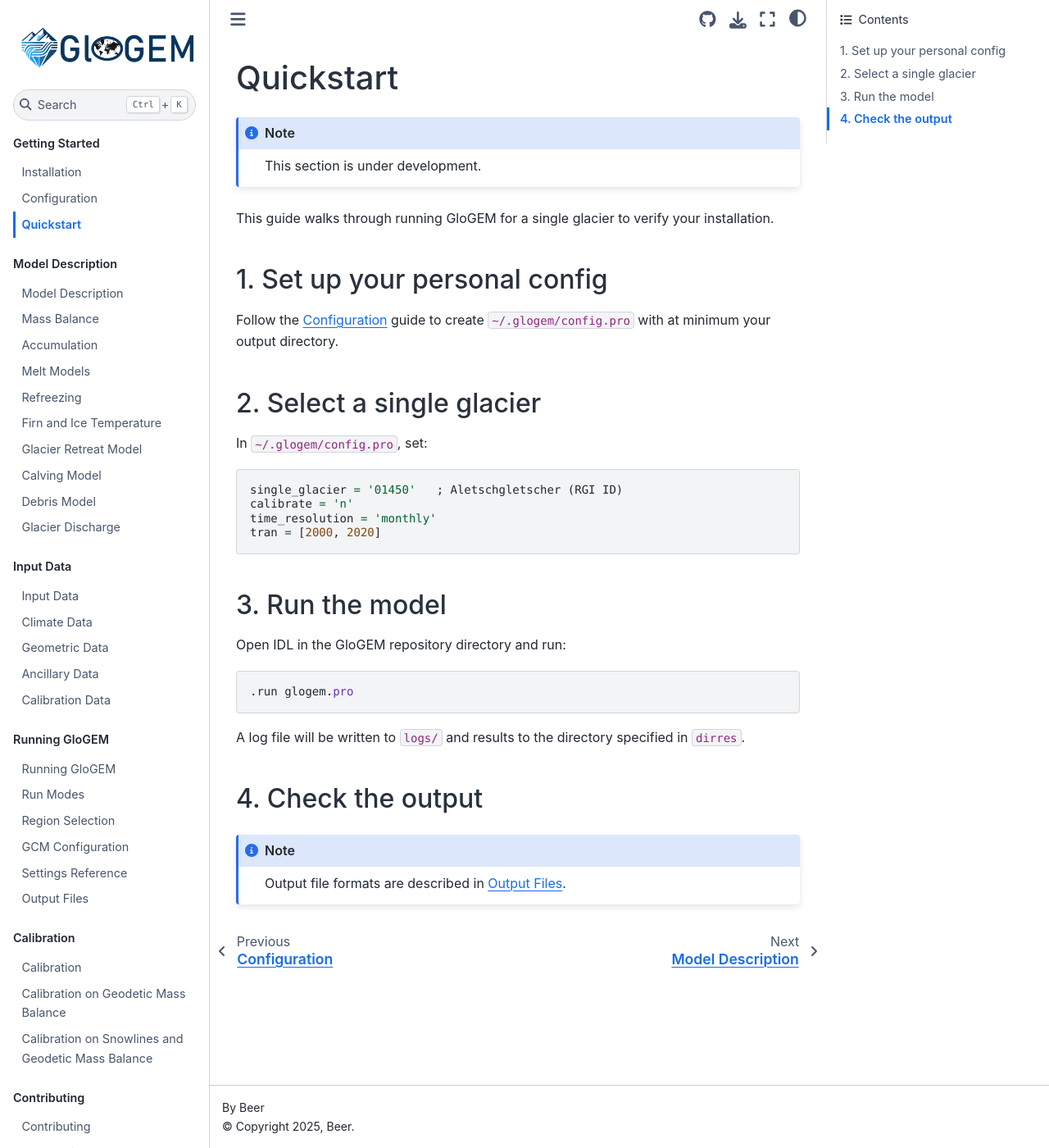
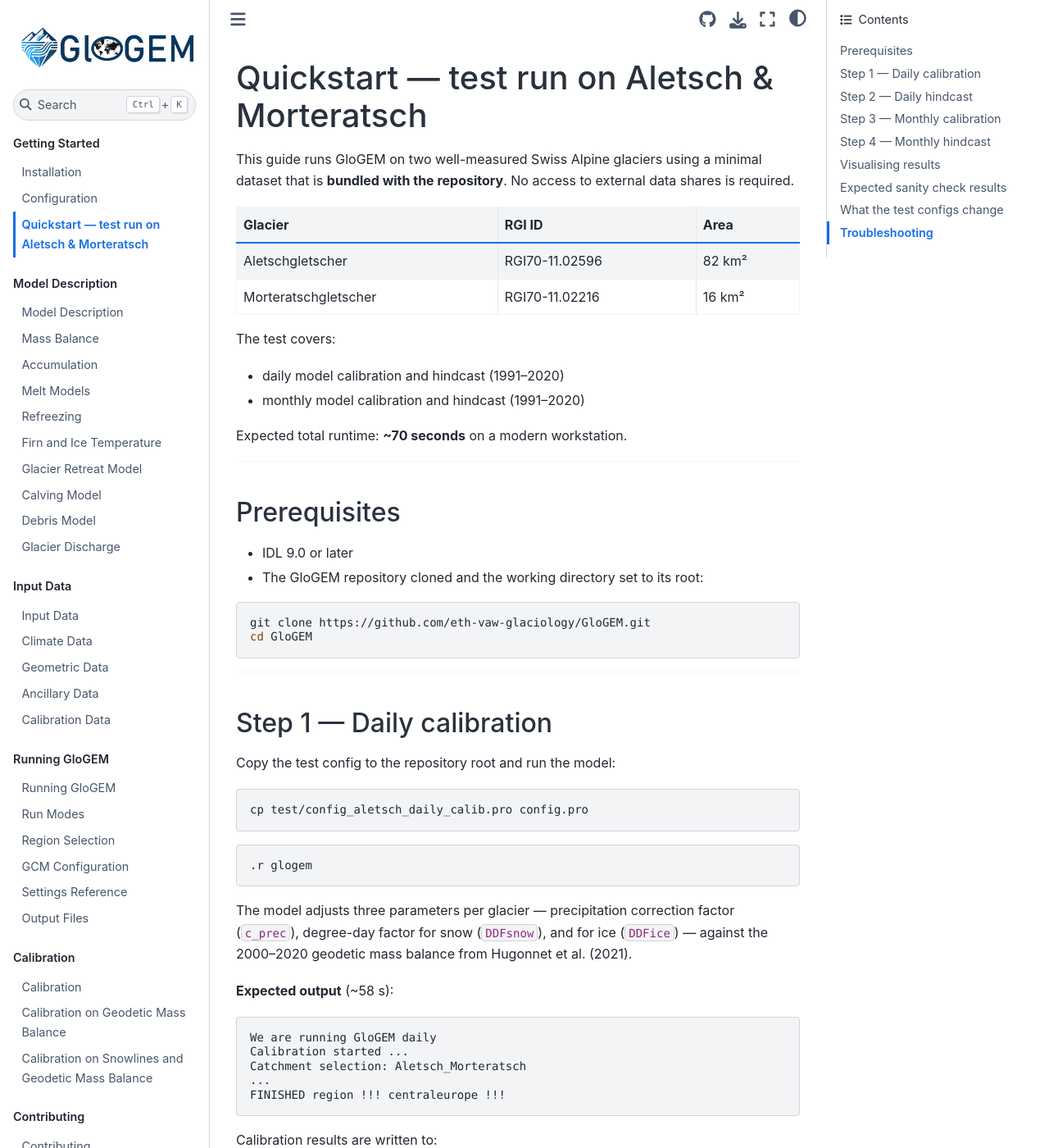
Before and after one commit to eth-vaw-glaciology/GloGEM-doc-temp, a Sphinx documentation site: the page built from docs/source/getting-started/quickstart.md, in a window 1280 px wide and 1400 px high. Shown: the whole window at 82% size. Built offline with Sphinx 7.4.7 and the Sphinx Book theme 1.1.4, drawn with Linux system fonts in a browser that asks for light colours; some of the changed text lies outside the part shown.

Commit message:
docs: write quickstart guide for Aletsch/Morteratsch test run
Replaces the stub with a full step-by-step walkthrough of the four
test model runs (daily calib → daily hindcast → monthly calib → monthly
hindcast) using the minimal bundled dataset in test/.

Contents:
- Prerequisites and clone instructions
- Step-by-step commands for each of the four runs
- Expected terminal output and runtime for each step
- Expected calibrated parameter values (Ba, ELA, DDF, c_prec) for
  both Aletsch and Morteratsch in both daily and monthly mode
- List of output files written by each run
- Instructions for opening test_aletsch.idlnb for visualisation
- Expected sanity check output (all 11 checks pass)
- Table explaining which settings differ from defaults and why
- Troubleshooting section for common errors

Co-Authored-By: Claude Sonnet 4.6 <noreply@anthropic.com>

````diff
--- a/docs/source/getting-started/quickstart.md
+++ b/docs/source/getting-started/quickstart.md
@@ -1,38 +1,234 @@
-# Quickstart
+# Quickstart — test run on Aletsch & Morteratsch
 
-```{note}
-This section is under development.
+This guide runs GloGEM on two well-measured Swiss Alpine glaciers using a
+minimal dataset that is **bundled with the repository**. No access to
+external data shares is required.
+
+| Glacier | RGI ID | Area |
+|---------|--------|------|
+| Aletschgletscher | RGI70-11.02596 | 82 km² |
+| Morteratschgletscher | RGI70-11.02216 | 16 km² |
+
+The test covers:
+- daily model calibration and hindcast (1991–2020)
+- monthly model calibration and hindcast (1991–2020)
+
+Expected total runtime: **~70 seconds** on a modern workstation.
+
+---
+
+## Prerequisites
+
+- IDL 9.0 or later
+- The GloGEM repository cloned and the working directory set to its root:
+
+```bash
+git clone https://github.com/eth-vaw-glaciology/GloGEM.git
+cd GloGEM
 ```
 
-This guide walks through running GloGEM for a single glacier to verify your installation.
+---
 
-## 1. Set up your personal config
+## Step 1 — Daily calibration
 
-Follow the [Configuration](configuration.md) guide to create `~/.glogem/config.pro` with at minimum your output directory.
+Copy the test config to the repository root and run the model:
 
-## 2. Select a single glacier
-
-In `~/.glogem/config.pro`, set:
+```bash
+cp test/config_aletsch_daily_calib.pro config.pro
+```
 
 ```idl
-single_glacier = '01450'   ; Aletschgletscher (RGI ID)
-calibrate = 'n'
-time_resolution = 'monthly'
-tran = [2000, 2020]
+.r glogem
 ```
 
-## 3. Run the model
+The model adjusts three parameters per glacier — precipitation correction
+factor (`c_prec`), degree-day factor for snow (`DDFsnow`), and for ice
+(`DDFice`) — against the 2000–2020 geodetic mass balance from
+Hugonnet et al. (2021).
 
-Open IDL in the GloGEM repository directory and run:
+**Expected output** (~58 s):
+
+```
+We are running GloGEM daily
+Calibration started ...
+Catchment selection: Aletsch_Morteratsch
+...
+FINISHED region !!! centraleurope !!!
+```
+
+Calibration results are written to:
+
+```
+test/outputs/daily/CentralEurope/calibration/
+  calibrate_m1_cID9_centraleurope_final_era5_Aletsch_Morteratsch.dat
+```
+
+Typical calibrated values:
+
+| Glacier | Ba (m w.e. a⁻¹) | ELA (m) | AAR (%) | DDFsnow | DDFice | c_prec |
+|---------|-----------------|---------|---------|---------|--------|--------|
+| Aletsch | −1.17 | 3100 | 54 | 3.6 | 7.2 | 0.80 |
+| Morteratsch | −0.97 | 3060 | 48 | 3.0 | 6.0 | 1.34 |
+
+---
+
+## Step 2 — Daily hindcast
+
+Using the calibrated parameters from Step 1, run the full 1991–2020 time series:
+
+```bash
+cp test/config_aletsch_daily_hindcast.pro config.pro
+```
 
 ```idl
-.run glogem.pro
+.r glogem
 ```
 
-A log file will be written to `logs/` and results to the directory specified in `dirres`.
+**Expected output** (~6 s):
 
-## 4. Check the output
+```
+We are running GloGEM daily
+Running for the future ...
+FINISHED region !!! centraleurope !!!
+```
 
-```{note}
-Output file formats are described in [Output Files](../running-glogem/output-files.md).
+Annual time-series files are written to:
+
 ```
+test/outputs/daily/CentralEurope/PAST/PAST_original/
+  centraleurope_Annual_Balance_sfc_r1_Aletsch_Morteratsch.dat
+  centraleurope_ELA_r1_Aletsch_Morteratsch.dat
+  centraleurope_AAR_r1_Aletsch_Morteratsch.dat
+  centraleurope_Area_r1_Aletsch_Morteratsch.dat
+  centraleurope_Volume_r1_Aletsch_Morteratsch.dat
+  ... (one file per output variable)
+```
+
+---
+
+## Step 3 — Monthly calibration
+
+```bash
+cp test/config_aletsch_monthly_calib.pro config.pro
+```
+
+```idl
+.r glogem
+```
+
+The monthly model reads gridded ERA5 climate fields and applies a
+sub-monthly variability correction. Calibration is otherwise identical
+to the daily model.
+
+**Expected output** (~5 s):
+
+```
+We are running GloGEM monthly
+Calibration started ...
+FINISHED region !!! centraleurope !!!
+```
+
+Typical calibrated values:
+
+| Glacier | Ba (m w.e. a⁻¹) | ELA (m) | DDFsnow | DDFice | c_prec |
+|---------|-----------------|---------|---------|--------|--------|
+| Aletsch | −1.17 | 3143 | 3.7 | 7.4 | 0.80 |
+| Morteratsch | −0.98 | 3116 | 3.0 | 6.0 | 1.36 |
+
+---
+
+## Step 4 — Monthly hindcast
+
+```bash
+cp test/config_aletsch_monthly_hindcast.pro config.pro
+```
+
+```idl
+.r glogem
+```
+
+**Expected output** (~1 s):
+
+```
+We are running GloGEM monthly
+Running for the future ...
+FINISHED region !!! centraleurope !!!
+```
+
+---
+
+## Visualising results
+
+After completing all four runs, open the visualisation notebook in VS Code
+(requires the IDL extension):
+
+```
+test/test_aletsch.idlnb
+```
+
+The notebook auto-detects its own location — no path setup is needed.
+It reads the outputs from `test/outputs/` and produces:
+
+1. Annual mass balance time series for both glaciers (daily)
+2. Equilibrium line altitude and accumulation area ratio (daily)
+3. Daily vs monthly comparison for both glaciers
+4. Bar chart of calibrated DDF and c_prec values
+
+It also runs 11 automated sanity checks. All should pass if the model is
+set up correctly.
+
+---
+
+## Expected sanity check results
+
+```
+PASS  Aletsch   daily  Ba:  -1.167  [expected -1.50 to -0.80]
+PASS  Morteratsch daily  Ba:  -0.968  [expected -1.40 to -0.50]
+PASS  Aletsch   monthly Ba:  -1.169  [expected -1.50 to -0.80]
+PASS  Morteratsch monthly Ba:  -0.980  [expected -1.40 to -0.50]
+PASS  Aletsch daily DDFsnow:   3.606  [expected  1.50 to  7.50]
+PASS  Aletsch daily DDFice:    7.212  [expected  3.00 to 15.00]
+PASS  Aletsch   daily  mean Ba 2000-2020:  -1.xxx  [expected -1.50 to -0.80]
+...
+11 / 11 checks passed — the model is working correctly!
+```
+
+---
+
+## What the test configs change
+
+Each config file follows the same format as `config.pro.example` with only the
+test-specific lines uncommented. Compared to default settings, the tests change:
+
+| Setting | Value | Reason |
+|---------|-------|--------|
+| `dirres` | `base_dir + '/test/outputs/'` | write to repo-local folder |
+| `main_dir`, `dir`, `dir_clim` | `base_dir + '/test/...'` | use bundled minimal dataset |
+| `RGIversion` | `'7'` | required for bundled band files |
+| `catchment_selection` | `'Aletsch_Morteratsch'` | two-glacier subset |
+| `tran` | `[1991, 2020]` | shorter period matching bundled climate data |
+| `glacier_retreat` | `'n'` | disabled — no retreat geometry data bundled |
+| `frontal_ablation` | `'n'` | disabled — no calving for these land-terminating glaciers |
+
+All paths use `base_dir` (set automatically by `glogem.pro` from the
+current working directory), so the configs work regardless of where the
+repository is cloned.
+
+---
+
+## Troubleshooting
+
+**"Parameter-File for centraleurope is not available"**
+: Run Step 1 (daily calibration) before Step 2 (daily hindcast), and
+  Step 3 (monthly calibration) before Step 4 (monthly hindcast). The
+  hindcast reads calibration parameters produced by the preceding step.
+
+**Model finishes but output files are missing**
+: Check the log file in `logs/` for errors. Common causes are incorrect
+  `dirres` or missing data files in `test/data/`.
+
+**Sanity check fails for Ba**
+: The geodetic calibration target is the 2000–2020 mean from Hugonnet
+  et al. (2021). A Ba outside the expected range by more than 0.3 m w.e. a⁻¹
+  usually indicates that the calibration run (Step 1 or 3) did not complete
+  correctly or that `read_parameters` was set to `'y'` before calibration.
````
